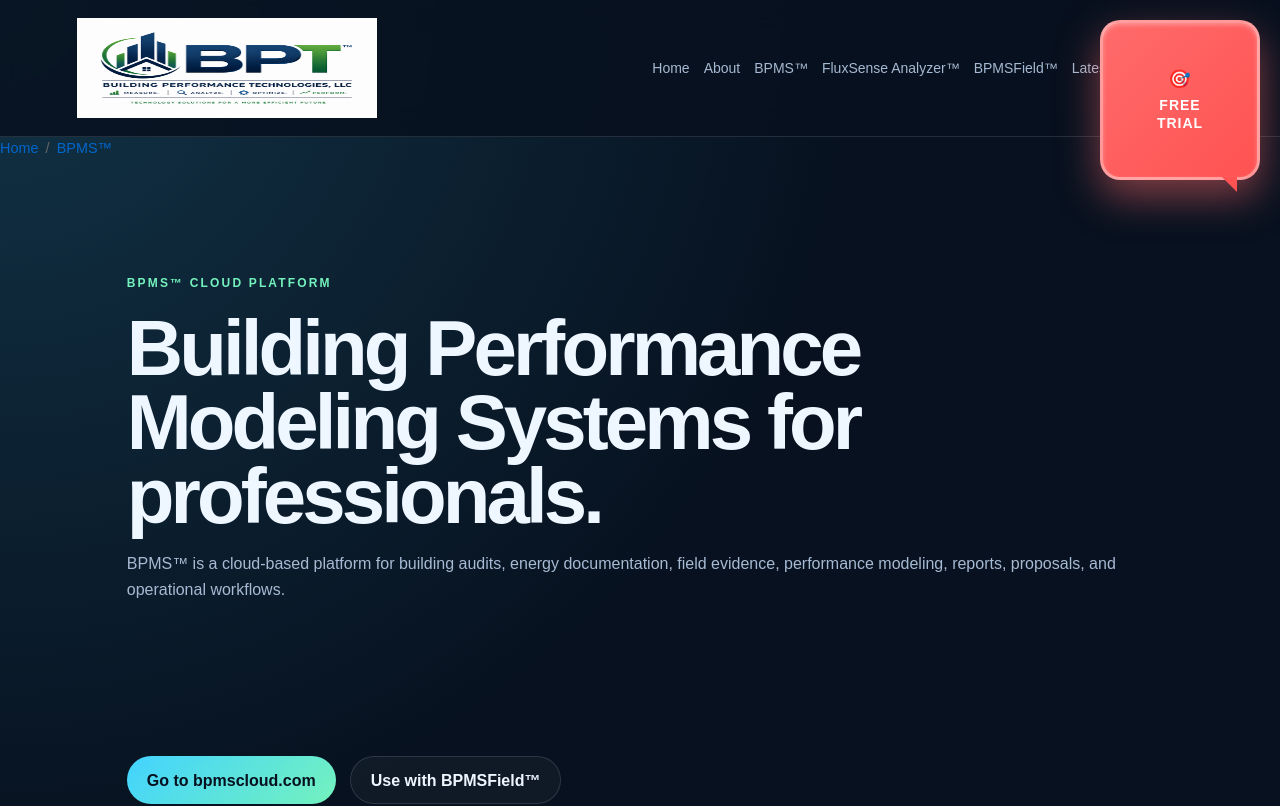
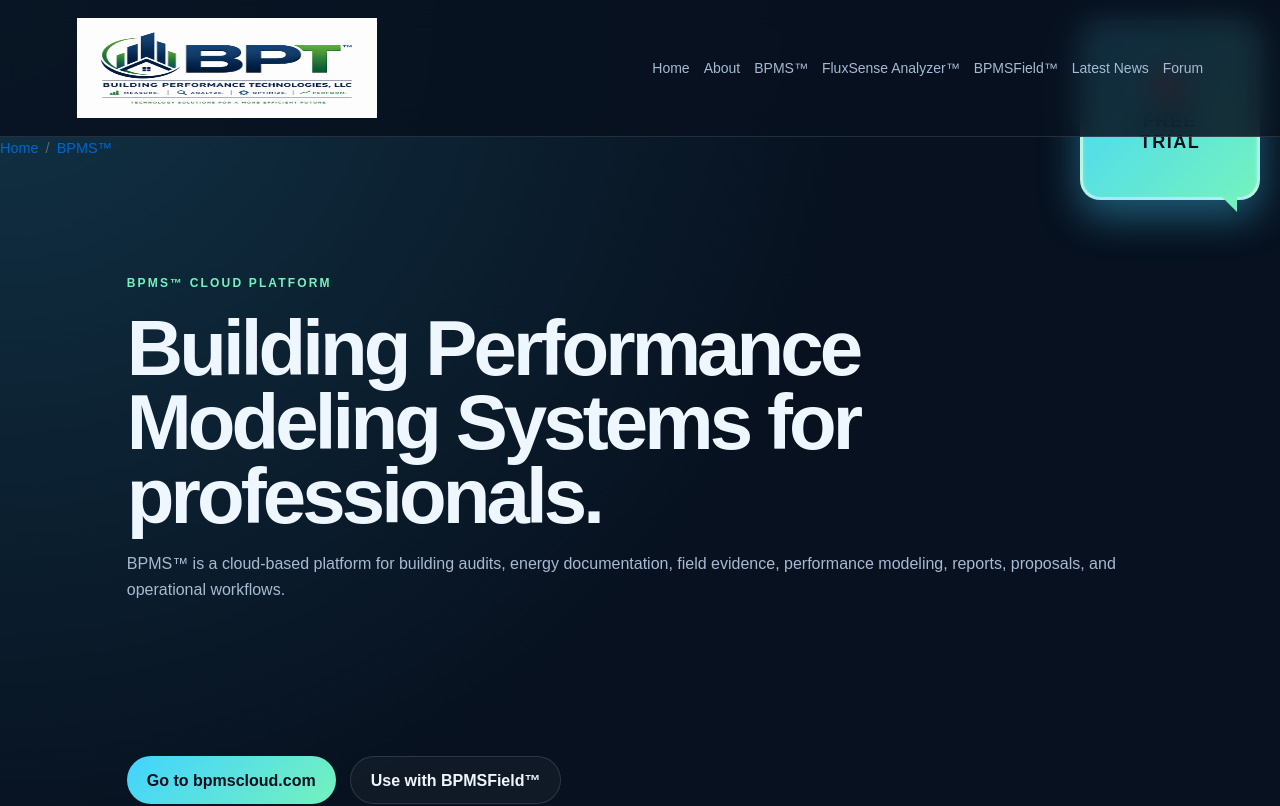
Before and after one commit to chetwoodjohnson-png/BPT_Website, a Next.js app: page /bpms in a window 1280 px wide. Shown: the top 806 px of the page. Built offline with nearby package versions, Linux system fonts and the light colour scheme.

Commit message:
Fix badge: reduce z-index to not block navigation, match brand colors (cyan-to-mint gradient), increase text size

```diff
--- a/components/FreeTrialBadge.tsx
+++ b/components/FreeTrialBadge.tsx
@@ -2,7 +2,7 @@
 
 export default function FreeTrialBadge() {
   return (
-    <div style={{ position: "fixed", top: "20px", right: "20px", zIndex: 100 }}>
+    <div style={{ position: "fixed", top: "20px", right: "20px", zIndex: 10, pointerEvents: "none" }}>
       <a
         href="https://bpmscloud.com"
         target="_blank"
@@ -12,30 +12,31 @@
           flexDirection: "column",
           alignItems: "center",
           justifyContent: "center",
-          width: "160px",
-          height: "160px",
-          background: "linear-gradient(135deg, #ff6b6b 0%, #ff5252 100%)",
-          color: "white",
+          width: "180px",
+          height: "180px",
+          background: "linear-gradient(135deg, #42d3ff 0%, #74f2bd 100%)",
+          color: "#06111f",
           textDecoration: "none",
-          fontWeight: "700",
-          fontSize: "18px",
-          letterSpacing: "1px",
-          boxShadow: "0 16px 40px rgba(255, 107, 107, 0.5), inset 0 2px 4px rgba(255, 255, 255, 0.3)",
+          fontWeight: "900",
+          fontSize: "24px",
+          letterSpacing: "1.5px",
+          boxShadow: "0 16px 40px rgba(66, 211, 255, 0.4), inset 0 2px 4px rgba(255, 255, 255, 0.3)",
           transition: "all 0.3s ease",
-          border: "3px solid rgba(255, 255, 255, 0.4)",
+          border: "3px solid rgba(255, 255, 255, 0.5)",
           cursor: "pointer",
           textAlign: "center",
           padding: "20px",
           borderRadius: "20px",
           position: "relative",
-          lineHeight: "1.3",
+          lineHeight: "1.2",
+          pointerEvents: "auto",
         }}
         onMouseEnter={(e) => {
-          e.currentTarget.style.boxShadow = "0 20px 50px rgba(255, 107, 107, 0.7), inset 0 2px 4px rgba(255, 255, 255, 0.3)";
-          e.currentTarget.style.transform = "scale(1.05)";
+          e.currentTarget.style.boxShadow = "0 20px 50px rgba(66, 211, 255, 0.6), inset 0 2px 4px rgba(255, 255, 255, 0.3)";
+          e.currentTarget.style.transform = "scale(1.08)";
         }}
         onMouseLeave={(e) => {
-          e.currentTarget.style.boxShadow = "0 16px 40px rgba(255, 107, 107, 0.5), inset 0 2px 4px rgba(255, 255, 255, 0.3)";
+          e.currentTarget.style.boxShadow = "0 16px 40px rgba(66, 211, 255, 0.4), inset 0 2px 4px rgba(255, 255, 255, 0.3)";
           e.currentTarget.style.transform = "scale(1)";
         }}
       >
@@ -47,13 +48,13 @@
           width: "0",
           height: "0",
           borderLeft: "15px solid transparent",
-          borderTop: "15px solid #ff5252",
+          borderTop: "15px solid #74f2bd",
           borderRight: "0px solid transparent",
         }} />
 
-        <div>🎯</div>
-        <div style={{ fontSize: "14px", fontWeight: "800", marginTop: "4px" }}>FREE</div>
-        <div style={{ fontSize: "14px", fontWeight: "800" }}>TRIAL</div>
+        <div style={{ fontSize: "32px" }}>🎯</div>
+        <div style={{ fontSize: "18px", fontWeight: "900", marginTop: "6px" }}>FREE</div>
+        <div style={{ fontSize: "18px", fontWeight: "900" }}>TRIAL</div>
       </a>
     </div>
   );
```
